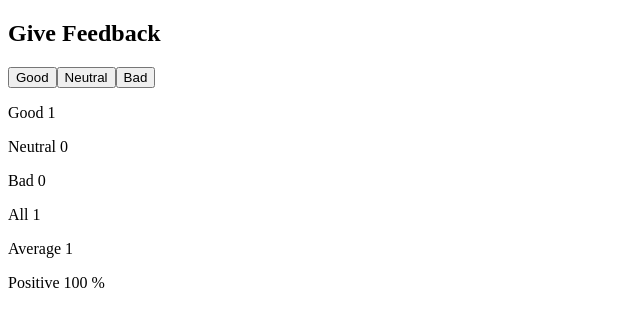
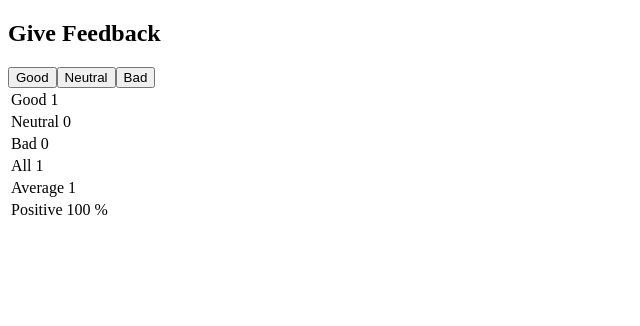
Before and after one commit to Gerog13/full-stack-open-2021, a React (Create React App) app in the folder part-1/unicafe/: page / in a window 1280 px wide. Both pictures are taken after a click on the button "Good". Shown: the top 326 px of the page, without its empty margins (0-640 px from the left). Built offline with nearby package versions, Linux system fonts and the light colour scheme.

Commit message:
unicafe step6, statistics displayed as a table

```diff
--- a/part-1/unicafe/src/App.js
+++ b/part-1/unicafe/src/App.js
@@ -1,32 +1,44 @@
 import React, { useState } from "react";
 
-const Button = ({ handleClick, text }) => <button onClick={handleClick}>{text}</button>;
+const Button = ({ handleClick, text }) => (
+  <button onClick={handleClick}>{text}</button>
+);
 
-const StatisticLine  = ({value, text}) => {
+const StatisticLine = ({ value, text }) => {
   return (
     <>
-      {text === 'Positive' ? (
-        <p>{text} {value} %</p>
+      {text === "Positive" ? (
+        <tr>
+          <td>
+            {text} {value} %
+          </td>
+        </tr>
       ) : (
-        <p>{text} {value}</p>
+        <tr>
+          <td>
+            {text} {value}
+          </td>
+        </tr>
       )}
     </>
-  )
-}
+  );
+};
 
 const Statistics = ({ good, neutral, bad }) => {
   let allStatistics = good + neutral + bad;
   let average = (good - bad) / allStatistics;
-  let positive = good / allStatistics * 100;
+  let positive = (good / allStatistics) * 100;
   return (
-    <div>
-      <StatisticLine value={good} text='Good'/>
-      <StatisticLine value={neutral} text='Neutral'/>
-      <StatisticLine value={bad} text='Bad'/>
-      <StatisticLine value={allStatistics} text='All'/>
-      <StatisticLine value={average} text='Average'/>
-      <StatisticLine value={positive} text='Positive'/>
-    </div>
+    <table>
+      <tbody>
+        <StatisticLine value={good} text="Good" />
+        <StatisticLine value={neutral} text="Neutral" />
+        <StatisticLine value={bad} text="Bad" />
+        <StatisticLine value={allStatistics} text="All" />
+        <StatisticLine value={average} text="Average" />
+        <StatisticLine value={positive} text="Positive" />
+      </tbody>
+    </table>
   );
 };
 
```
